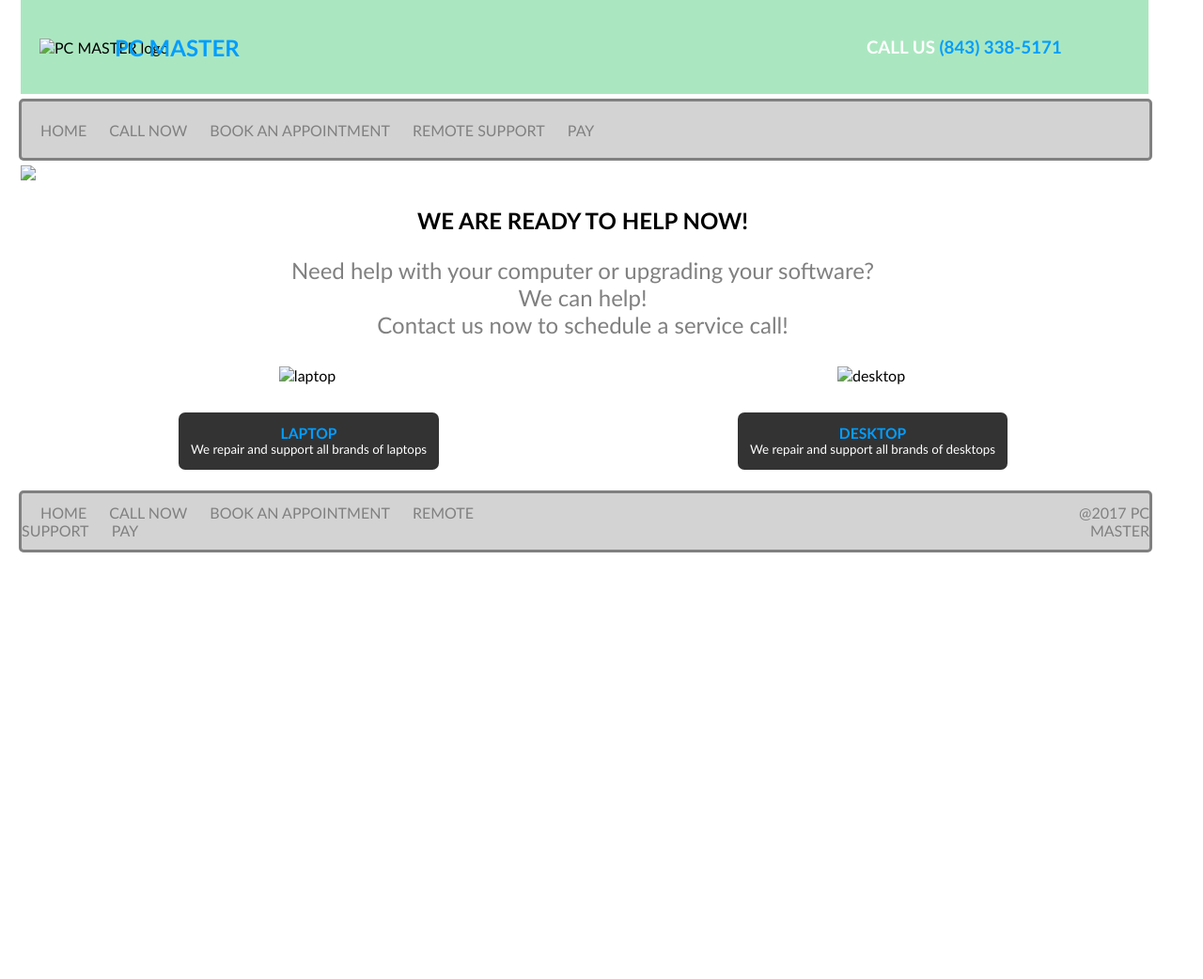
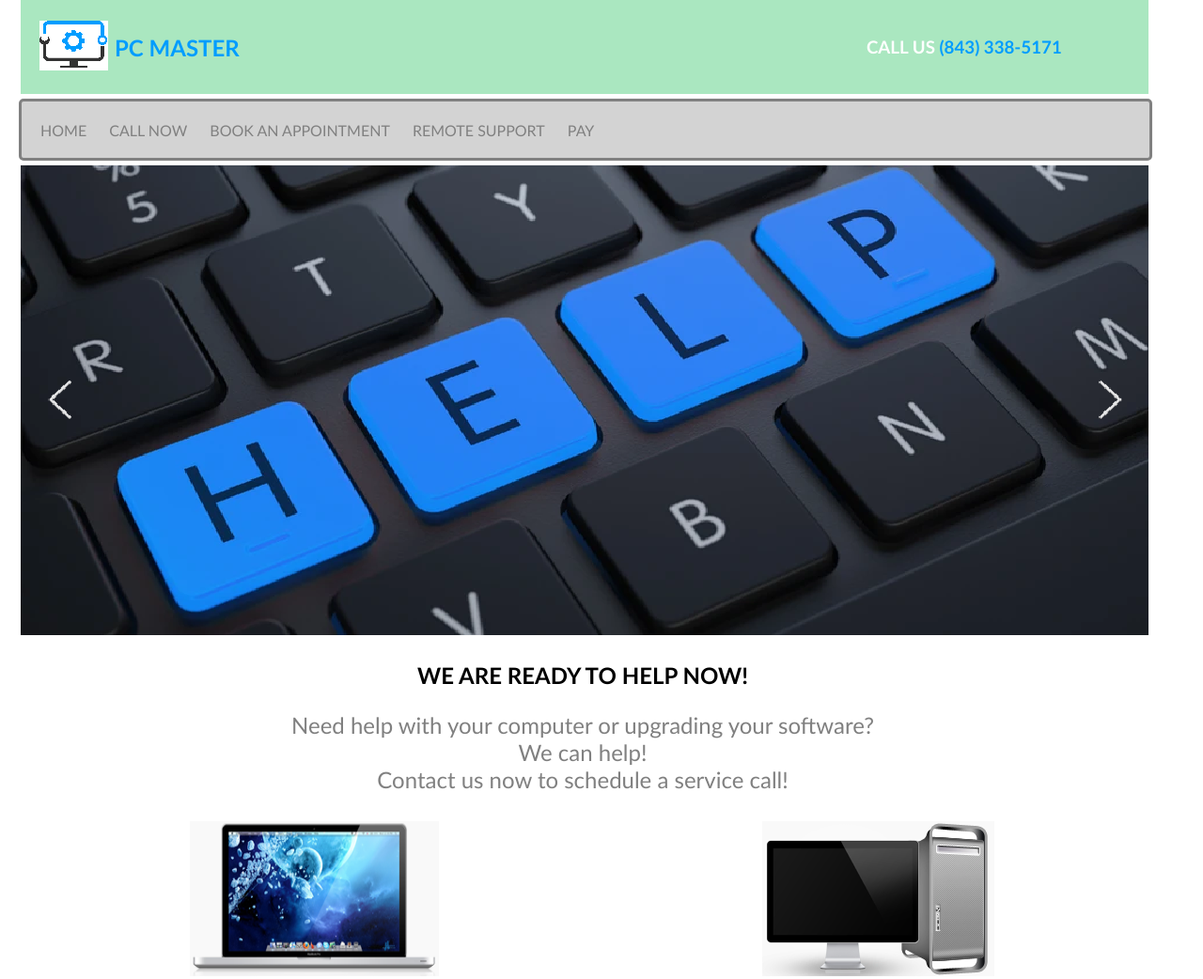
Before and after one commit to rocknrome/company-home-page-project-css, a plain HTML site: page index.html in a window 1280 px wide. Shown: the top 1042 px of the page at 94% size. Before the commit the page ends 800 px from the top, so only its background shows below. Drawn offline with Linux system fonts and the light colour scheme.

Commit message:
Update index.html
fixed broken links for images and css file

```diff
--- a/index.html
+++ b/index.html
@@ -16,7 +16,7 @@
         <div class="header-block">
             <div class="header-container">
                 <div class="logo">
-                    <img src="./Resources by myself/PC-Master-Icon-small.png" alt="PC MASTER logo">
+                    <img src="PC-Master-Icon-small.png" alt="PC MASTER logo">
                 </div>
                 <div class="pcmaster">
                     <h2>PC MASTER</h2>
@@ -44,7 +44,7 @@
 
         <!--Banner Section-->
             <div class="banner">
-                <img src="./Resources by myself/Main Banner.png">
+                <img src="Main Banner.png">
             </div>
         <!--Banner Section end-->
 
@@ -61,8 +61,8 @@
 
         <!--Services Section-->
             <div class="icons">
-                <img src="./Resources by myself/Laptop.png" alt="laptop"/>
-                <img src="./Resources by myself/Desktop.png" alt="desktop"/>
+                <img src="Laptop.png" alt="laptop"/>
+                <img src="Desktop.png" alt="desktop"/>
             </div>
         <!--Services Section end-->
 
```
